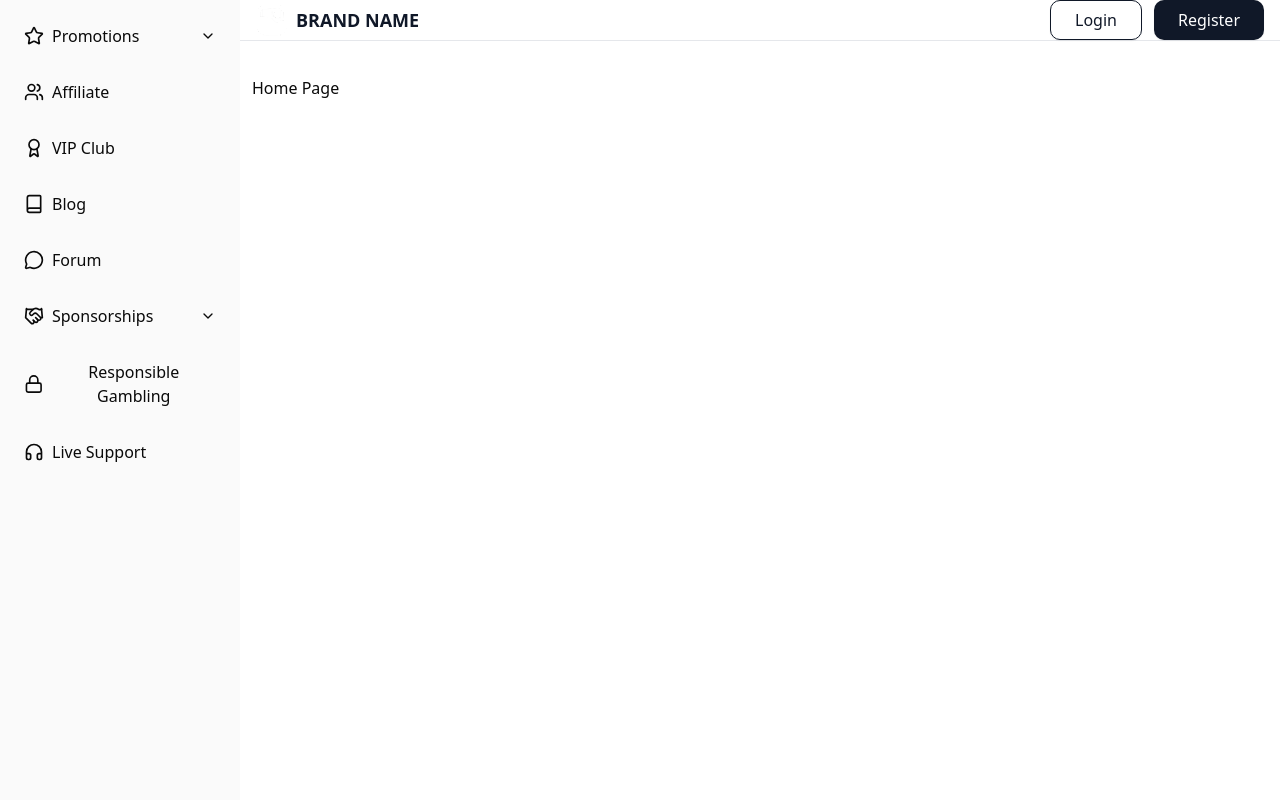
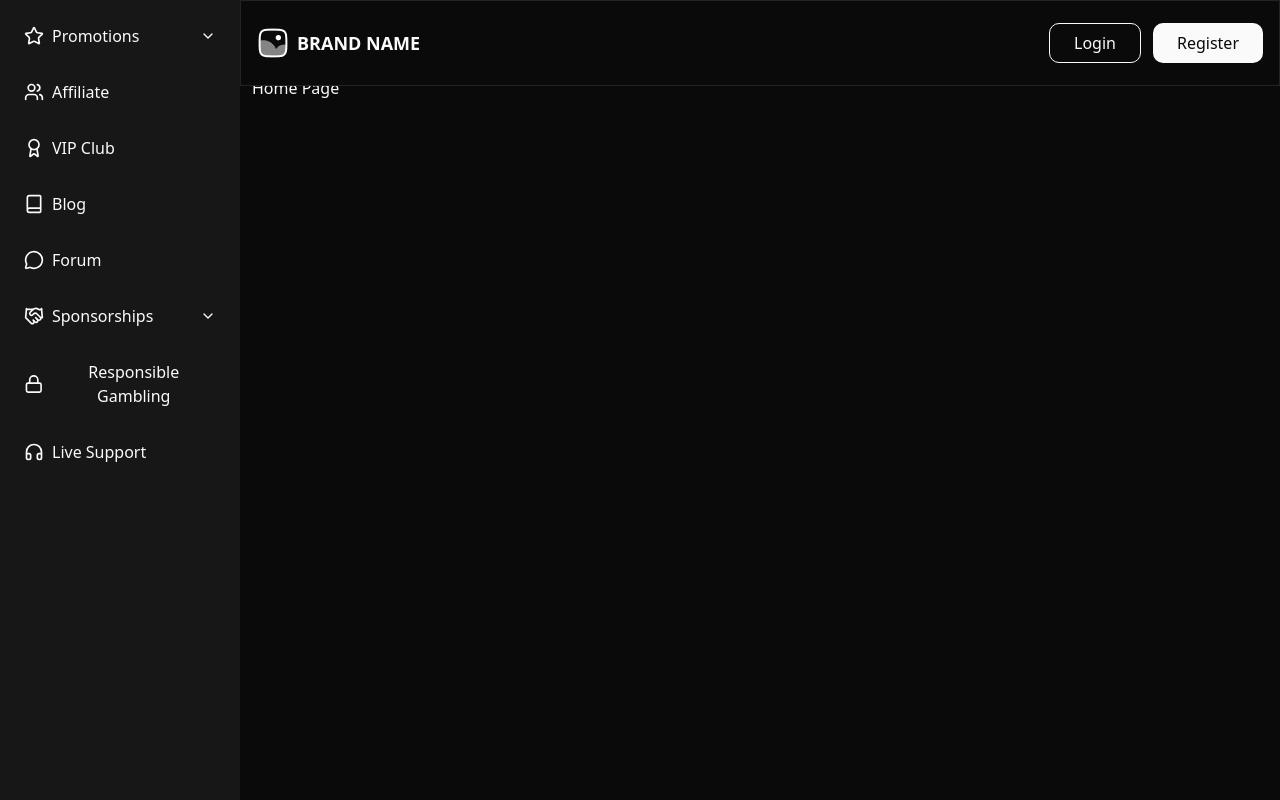
Before and after one commit to TrishonBaidaya7399/Casino-APP, a Next.js app: page / in a window 1280 px wide. Built offline with nearby package versions, Linux system fonts and the light colour scheme.

Commit message:
radius updated

```diff
--- a/src/app/globals.css
+++ b/src/app/globals.css
@@ -44,38 +44,38 @@
 }
 
 :root {
+ --background: oklch(0.145 0 0);
+  --foreground: oklch(0.985 0 0);
+  --card: oklch(0.205 0 0);
+  --card-foreground: oklch(0.985 0 0);
+  --popover: oklch(0.205 0 0);
+  --popover-foreground: oklch(0.985 0 0);
+  --primary: oklch(0.922 0 0);
+  --primary-foreground: oklch(0.205 0 0);
+  --secondary: oklch(0.269 0 0);
+  --secondary-foreground: oklch(0.985 0 0);
+  --muted: oklch(0.269 0 0);
+  --muted-foreground: oklch(0.708 0 0);
+  --accent: oklch(0.269 0 0);
+  --accent-foreground: oklch(0.985 0 0);
+  --destructive: oklch(0.704 0.191 22.216);
+  --border: oklch(1 0 0 / 10%);
+  --input: oklch(1 0 0 / 15%);
+  --ring: oklch(0.556 0 0);
   --radius: 0.625rem;
-  --background: oklch(1 0 0);
-  --foreground: oklch(0.145 0 0);
-  --card: oklch(1 0 0);
-  --card-foreground: oklch(0.145 0 0);
-  --popover: oklch(1 0 0);
-  --popover-foreground: oklch(0.145 0 0);
-  --primary: oklch(0.205 0 0);
-  --primary-foreground: oklch(0.985 0 0);
-  --secondary: oklch(0.97 0 0);
-  --secondary-foreground: oklch(0.205 0 0);
-  --muted: oklch(0.97 0 0);
-  --muted-foreground: oklch(0.556 0 0);
-  --accent: oklch(0.97 0 0);
-  --accent-foreground: oklch(0.205 0 0);
-  --destructive: oklch(0.577 0.245 27.325);
-  --border: oklch(0.922 0 0);
-  --input: oklch(0.922 0 0);
-  --ring: oklch(0.708 0 0);
-  --chart-1: oklch(0.646 0.222 41.116);
-  --chart-2: oklch(0.6 0.118 184.704);
-  --chart-3: oklch(0.398 0.07 227.392);
-  --chart-4: oklch(0.828 0.189 84.429);
-  --chart-5: oklch(0.769 0.188 70.08);
-  --sidebar: oklch(0.985 0 0);
-  --sidebar-foreground: oklch(0.145 0 0);
-  --sidebar-primary: oklch(0.205 0 0);
+  --chart-1: oklch(0.488 0.243 264.376);
+  --chart-2: oklch(0.696 0.17 162.48);
+  --chart-3: oklch(0.769 0.188 70.08);
+  --chart-4: oklch(0.627 0.265 303.9);
+  --chart-5: oklch(0.645 0.246 16.439);
+  --sidebar: oklch(0.205 0 0);
+  --sidebar-foreground: oklch(0.985 0 0);
+  --sidebar-primary: oklch(0.488 0.243 264.376);
   --sidebar-primary-foreground: oklch(0.985 0 0);
-  --sidebar-accent: oklch(0.97 0 0);
-  --sidebar-accent-foreground: oklch(0.205 0 0);
-  --sidebar-border: oklch(0.922 0 0);
-  --sidebar-ring: oklch(0.708 0 0);
+  --sidebar-accent: oklch(0.269 0 0);
+  --sidebar-accent-foreground: oklch(0.985 0 0);
+  --sidebar-border: oklch(1 0 0 / 10%);
+  --sidebar-ring: oklch(0.556 0 0);
 }
 
 .dark {
@@ -97,6 +97,7 @@
   --border: oklch(1 0 0 / 10%);
   --input: oklch(1 0 0 / 15%);
   --ring: oklch(0.556 0 0);
+  --radius: 0.625rem;
   --chart-1: oklch(0.488 0.243 264.376);
   --chart-2: oklch(0.696 0.17 162.48);
   --chart-3: oklch(0.769 0.188 70.08);
--- a/src/components/layout/app-header.tsx
+++ b/src/components/layout/app-header.tsx
@@ -10,7 +10,7 @@ export default function AppHeader() {
   const { mobileOpen, toggleMobileOpen } = useSidebarStore();
 
   return (
-    <header className="fixed top-0 left-0 z-40 w-full border-b border-gray-200 bg-white transition-all lg:ml-60 lg:w-[calc(100%-15rem)]">
+    <header className="fixed top-0 left-0 z-40 w-full border-b border bg-background transition-all lg:ml-60 lg:w-[calc(100%-15rem)] py-5.5">
       <div className="app-container flex items-center justify-between py-4">
         {/* Logo + Brand */}
         <div className="flex items-center">
@@ -26,7 +26,7 @@ export default function AppHeader() {
               className="h-full w-full object-cover"
             />
           </div>
-          <span className="hidden text-lg font-semibold text-gray-900 lg:block">
+          <span className="hidden text-lg font-semibold text-foreground lg:block">
             BRAND NAME
           </span>
         </div>
@@ -36,14 +36,14 @@ export default function AppHeader() {
           <Button
             variant="outline"
             size="lg"
-            className="rounded-lg border border-gray-900 px-6 text-base font-medium text-gray-900 hover:bg-gray-100"
+            className="rounded-lg border border-foreground px-6 text-base font-medium text-foreground hover:bg-foreground/10"
           >
             Login
           </Button>
           <Button
             variant="default"
             size="lg"
-            className="rounded-lg bg-gray-900 px-6 text-base font-medium text-white hover:bg-gray-800"
+            className="rounded-lg bg-foreground px-6 text-base font-medium text-background hover:bg-foreground/70"
           >
             Register
           </Button>
```
